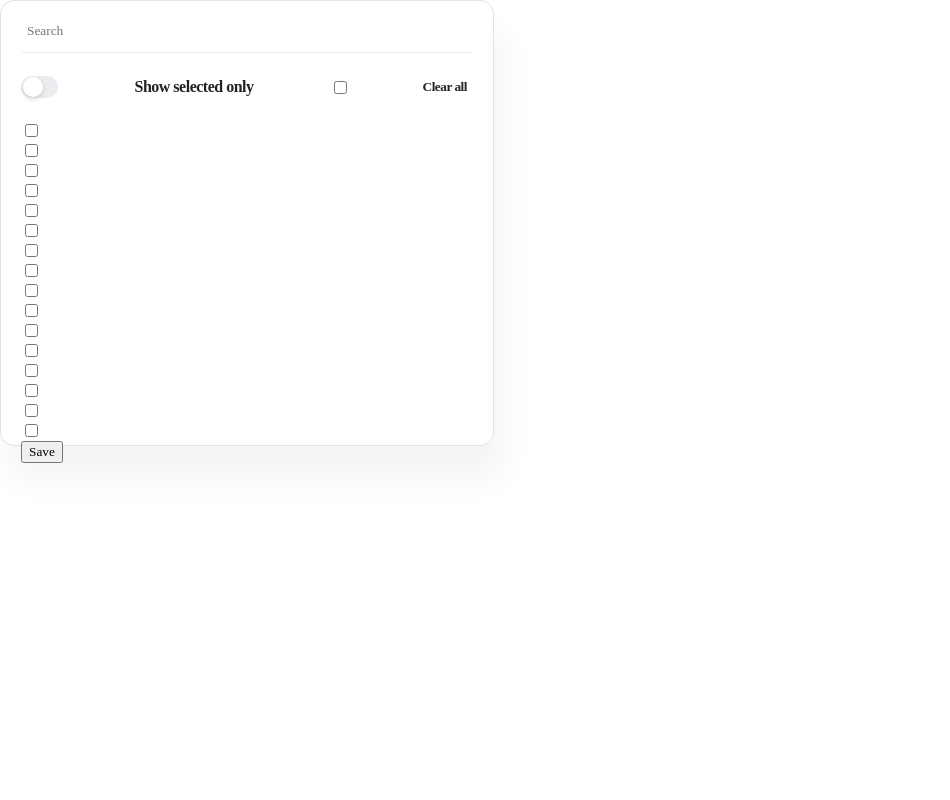
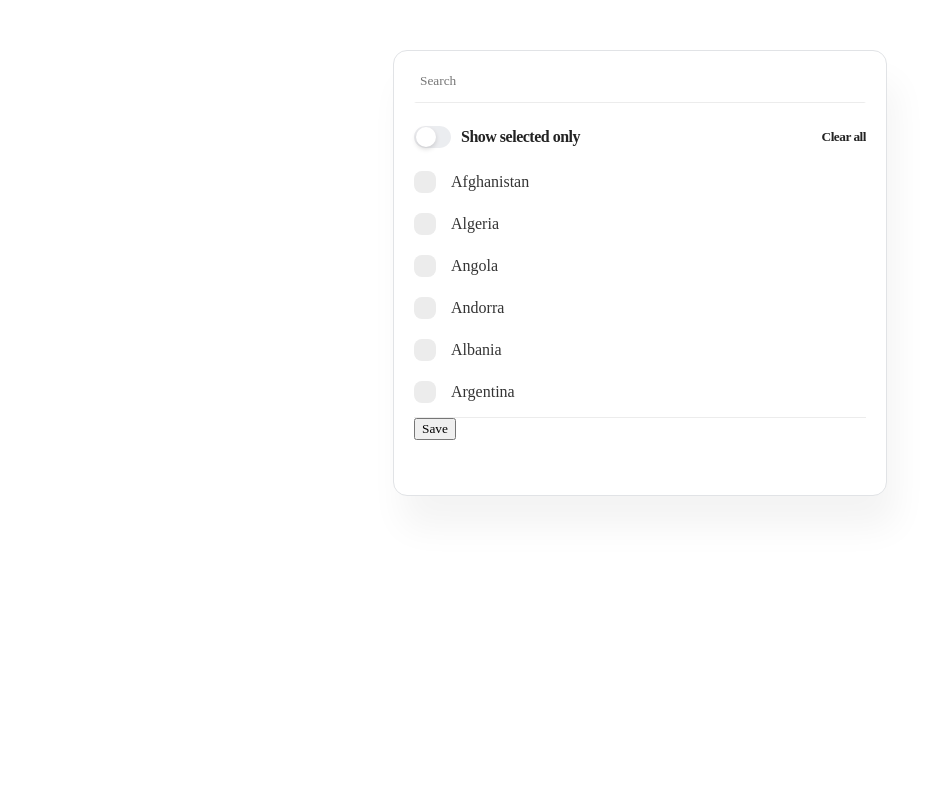
Before and after one commit to dreamkaman/test-form-20012023, a plain HTML site: page src/index.html in a window 1280 px wide. Shown: the whole page, without its empty margins (0-950 px from the left). Drawn offline with Linux system fonts and the light colour scheme; a web font is replaced by a local one.

Commit message:
Added custom checkboxes

```diff
--- a/src/css/styles.css
+++ b/src/css/styles.css
@@ -80,7 +80,11 @@ button {
   cursor: pointer;
 }
 
-.countries {
+.countriesForm {
+  position: absolute;
+  top: 50px;
+  left: calc(50% - 494px / 2);
+
   width: 494px;
   height: 446px;
   padding: 20px;
@@ -92,6 +96,10 @@ button {
   background: #ffffff;
 }
 
+.showSelectedCountris {
+  visibility: hidden;
+}
+
 .textFilter {
   width: 100%;
   height: 32px;
@@ -101,7 +109,10 @@ button {
   border-bottom: 1px solid #ececec;
 }
 
-.wrapper {
+.filtersWrapper {
+  display: flex;
+  align-items: center;
+  justify-content: space-between;
 }
 
 .checkboxWrapper {
@@ -109,7 +120,7 @@ button {
 
   display: flex;
   align-items: center;
-  justify-content: space-between;
+  justify-content: flex-start;
 
   padding: 23px 0;
 }
@@ -149,6 +160,7 @@ button {
 }
 
 .clearButton {
+  padding: 0;
   font-weight: 550;
   border: none;
   background-color: transparent;
@@ -157,3 +169,45 @@ button {
   color: #232323;
   cursor: pointer;
 }
+
+.counriesList {
+  height: 247px;
+  border-bottom: 1px solid #ececec;
+  overflow-y: scroll;
+}
+
+.counriesList input {
+  display: none;
+}
+
+.counriesList li {
+  display: flex;
+  align-items: center;
+
+  padding-bottom: 20px;
+}
+
+.counriesList label {
+  display: flex;
+  align-items: center;
+  justify-content: flex-start;
+  cursor: pointer;
+}
+
+.counriesList label::before {
+  display: inline-block;
+  content: "";
+  margin-right: 15px;
+  width: 22px;
+  height: 22px;
+  border-radius: 8px;
+
+  background-color: #ececec;
+}
+
+.counriesList input:checked + label::before {
+  background-color: #457df1;
+  background-image: url("../images/checkbox.svg");
+  background-position: center;
+  background-repeat: no-repeat;
+}
--- a/src/index.html
+++ b/src/index.html
@@ -10,40 +10,44 @@
 </head>
 
 <body>
-    <form action="#" class="countries">
+    <form action="#" class="countriesForm">
         <input type="text" placeholder="Search" class="textFilter">
         <div class="wrapper">
             <div class="filtersWrapper">
                 <div class="checkboxWrapper">
                     <div class="checkboxMarkerWrapper">
                         <img src="./images/checkbox-track.svg" alt="checkbox track" class="checkboxTrack">
-                        <!-- <img src="./images/checkbox-marker.svg" alt="checkbox marker" class="checkboxMarker"> -->
                     </div>
                     <label for="showSelected" class="showSelectedLabel">Show selected only</label>
                     <input type="checkbox" name="showSelected" id="showSelected" value="Show selected only"
                         class="showSelectedCountris" />
-                    <input type="button" value="Clear all" class="clearButton" />
                 </div>
+                <input type="button" value="Clear all" class="clearButton" />
             </div>
             <ul class="counriesList">
-                <li><input type="checkbox" name="country01" id="country01"></li>
-                <li><input type="checkbox" name="country02" id="country02"></li>
-                <li><input type="checkbox" name="country03" id="country03"></li>
-                <li><input type="checkbox" name="country04" id="country04"></li>
-                <li><input type="checkbox" name="country05" id="country05"></li>
-                <li><input type="checkbox" name="country06" id="country06"></li>
-                <li><input type="checkbox" name="country07" id="country07"></li>
-                <li><input type="checkbox" name="country08" id="country08"></li>
-                <li><input type="checkbox" name="country09" id="country09"></li>
-                <li><input type="checkbox" name="country10" id="country10"></li>
-                <li><input type="checkbox" name="country11" id="country11"></li>
-                <li><input type="checkbox" name="country12" id="country12"></li>
-                <li><input type="checkbox" name="country13" id="country13"></li>
-                <li><input type="checkbox" name="country14" id="country14"></li>
-                <li><input type="checkbox" name="country15" id="country15"></li>
-                <li><input type="checkbox" name="country16" id="country16"></li>
+                <li><input type="checkbox" name="country01" id="country01"><label for="country01">Afghanistan</label>
+                </li>
+                <li><input type="checkbox" name="country02" id="country02"><label for="country02">Algeria</label></li>
+                <li><input type="checkbox" name="country03" id="country03"><label for="country03">Angola</label></li>
+                <li><input type="checkbox" name="country04" id="country04"><label for="country04">Andorra</label></li>
+                <li><input type="checkbox" name="country05" id="country05"><label for="country05">Albania</label></li>
+                <li><input type="checkbox" name="country06" id="country06"><label for="country06">Argentina</label></li>
+                <li><input type="checkbox" name="country07" id="country07"><label for="country07">Bahamas</label></li>
+                <li><input type="checkbox" name="country08" id="country08"><label for="country08">Bangladesh</label>
+                </li>
+                <li><input type="checkbox" name="country09" id="country09"><label for="country09">Belgium</label></li>
+                <li><input type="checkbox" name="country10" id="country10"><label for="country10">Belarus</label></li>
+                <li><input type="checkbox" name="country11" id="country11"><label for="country11">Canada</label></li>
+                <li><input type="checkbox" name="country12" id="country12"><label for="country12">Central African
+                        Rep</label></li>
+                <li><input type="checkbox" name="country13" id="country13"><label for="country13">Congo {Democratic
+                        Rep}</label></li>
+                <li><input type="checkbox" name="country14" id="country14"><label for="country14">Czech Republic</label>
+                </li>
+                <li><input type="checkbox" name="country15" id="country15"><label for="country15">Dominican
+                        Republic</label></li>
             </ul>
-            <input type="submit" value="Save" class="submitBtn">
+            <input type="submit" value="Save" class="submitBtn" />
 
     </form>
 
```
